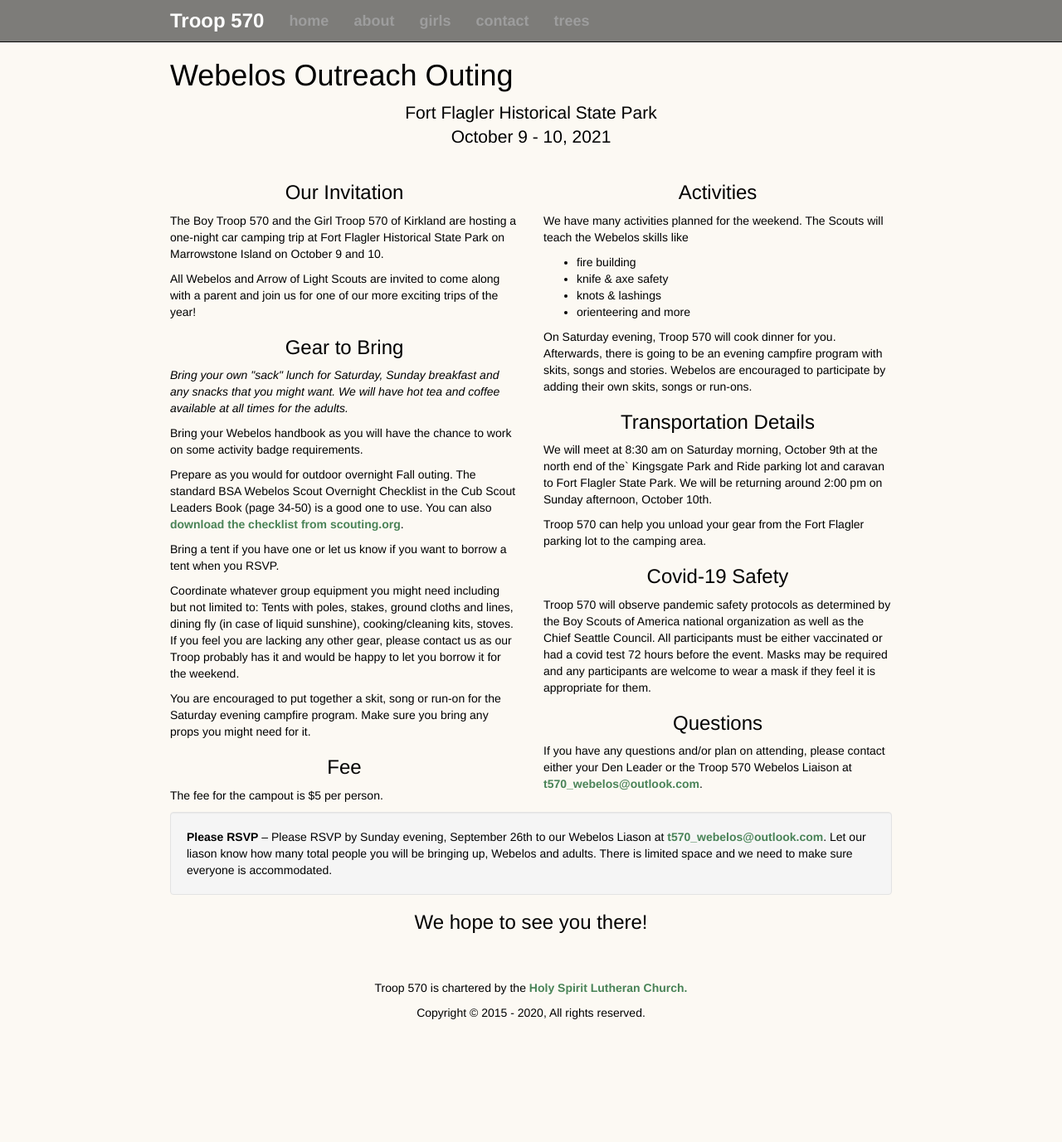
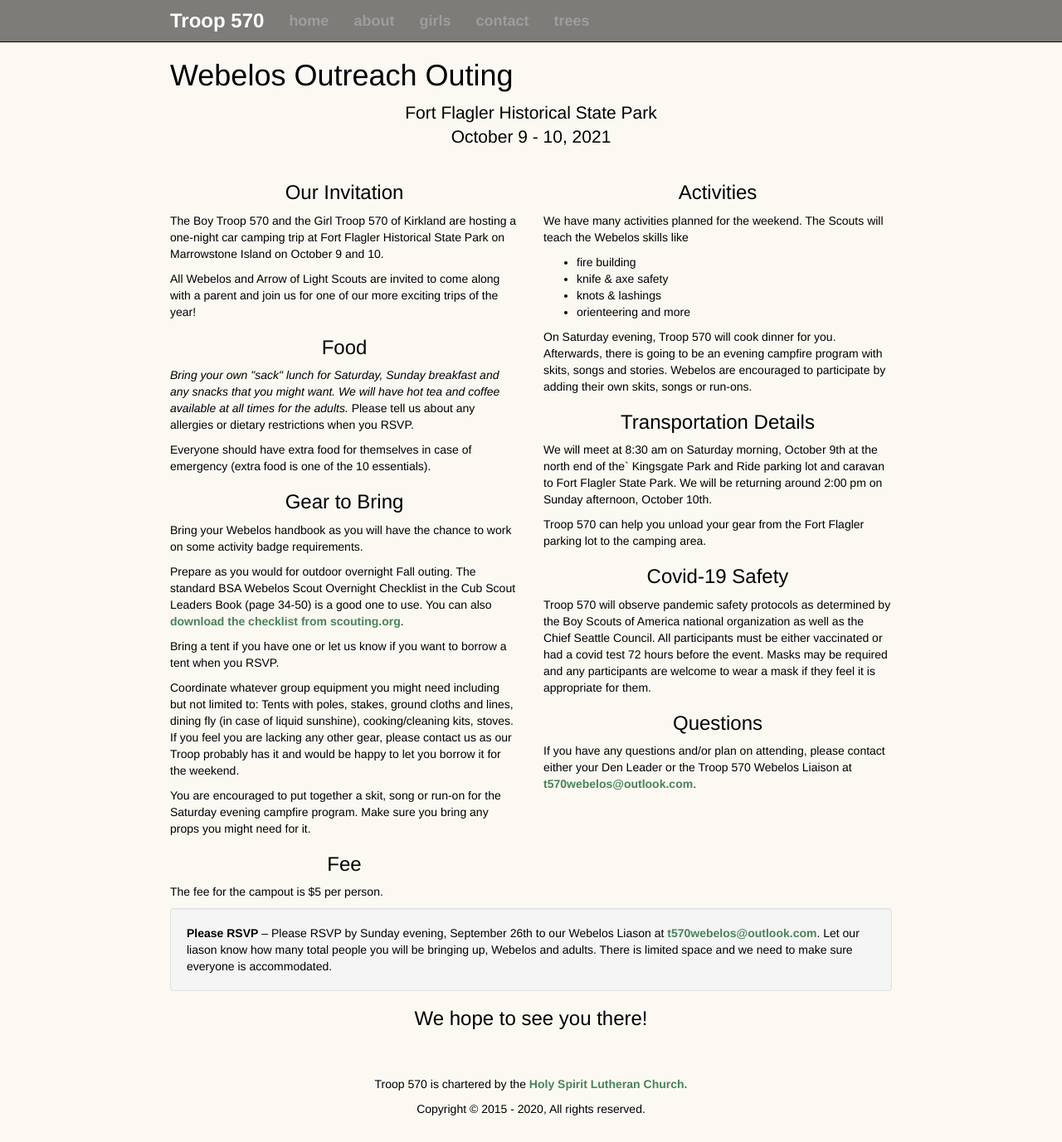
Before and after one commit to troop570/troop570.github.io, a Jekyll site: the page built from webelos/index.html, in a window 1280 px wide. Shown: the whole page at 83% size. Built offline with Jekyll 4.4.1, drawn with Linux system fonts in a browser that asks for light colours; nearby versions of some CDN libraries; before the commit the page ends 1261 px from its top, so only the background shows below that.

Commit message:
update webelos reply email to t570webelos@outlook.com

```diff
--- a/webelos/index.html
+++ b/webelos/index.html
@@ -16,10 +16,15 @@ title: Webelos Outreach Outing
   <p>
     All Webelos and Arrow of Light Scouts are invited to come along with a parent and join us for one of our more exciting trips of the year!
   </p>
-    <h3 class="text-center">Gear to Bring</h3>
-    <p>
-      <em>Bring your own "sack" lunch for Saturday, Sunday breakfast and any snacks that you might want. We will have hot tea and coffee available at all times for the adults.</em>
-    </p>
+  <h3 class="text-center">Food</h3>
+  <p>
+    <em>Bring your own "sack" lunch for Saturday, Sunday breakfast and any snacks that you might want. We will have hot tea and coffee available at all times for the adults.</em>
+    Please tell us about any allergies or dietary restrictions when you RSVP.
+  </p>
+  <p>Everyone should have extra food for themselves in case of emergency (extra
+    food is one of the 10 essentials).
+  </p>
+  <h3 class="text-center">Gear to Bring</h3>
     <p>
       Bring your Webelos handbook as you will have the chance to work on some
     activity badge requirements.
@@ -80,13 +85,13 @@ title: Webelos Outreach Outing
   </p>
   <h3 class="text-center">Questions</h3>
   <p>
-    If you have any questions and/or plan on attending, please contact either your Den Leader or the Troop 570 Webelos Liaison at <a href="mailto:t570_webelos@outlook.com">t570_webelos@outlook.com</a>.
+    If you have any questions and/or plan on attending, please contact either your Den Leader or the Troop 570 Webelos Liaison at <a href="mailto:t570webelos@outlook.com">t570webelos@outlook.com</a>.
   </p>
 </div>
 </div>
 <div class="well">
   <b>Please RSVP</b> – Please RSVP by Sunday evening, September 26th to our
-  Webelos Liason at <a href="mailto:t570_webelos@outlook.com">t570_webelos@outlook.com</a>.  Let our liason know how many total people
+  Webelos Liason at <a href="mailto:t570webelos@outlook.com">t570webelos@outlook.com</a>.  Let our liason know how many total people
   you will be bringing up, Webelos and adults. There is limited space and we
   need to make sure everyone is accommodated.
 </div>
```
